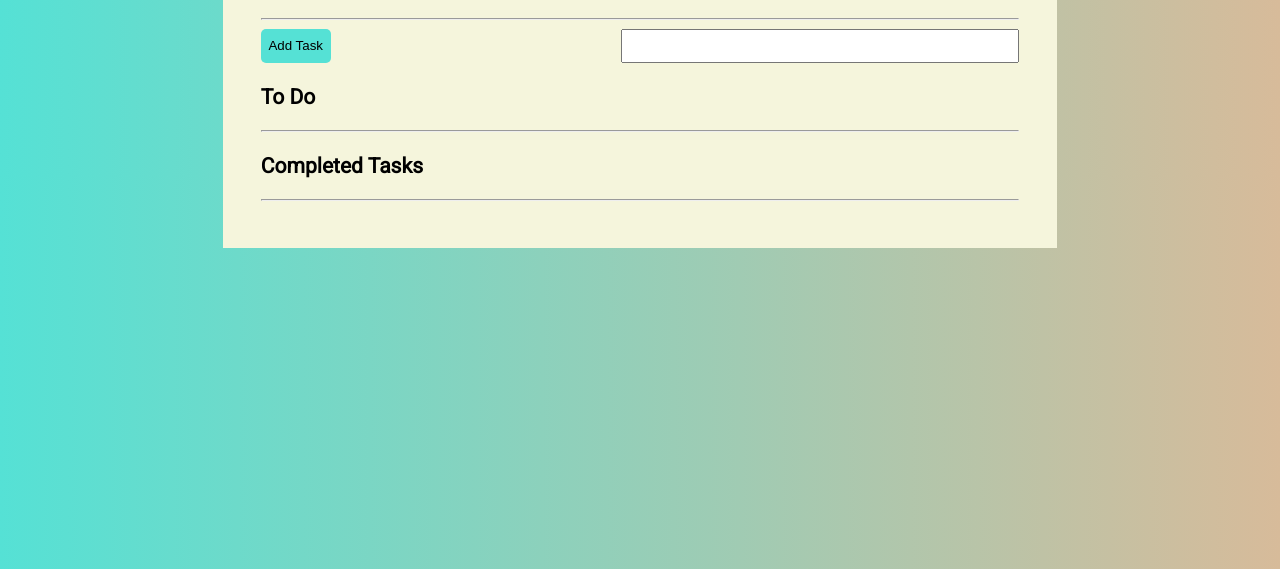
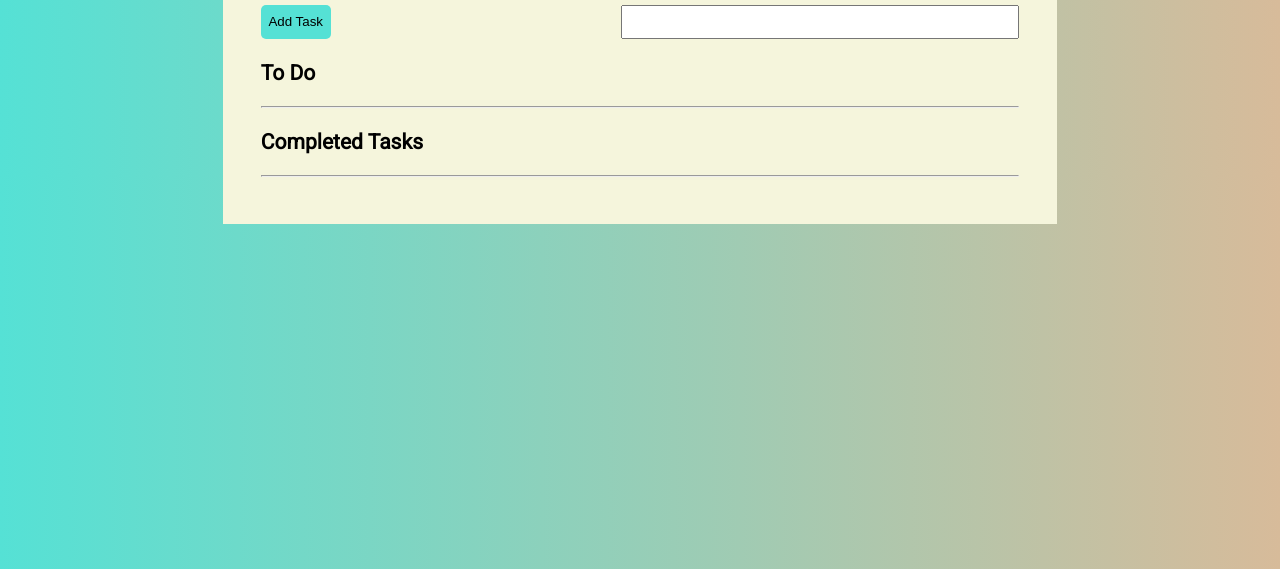
Before and after one commit to aka-023/TaskTracker, a plain HTML site: page index.html in a window 1280 px wide. Shown: the part 231-800 px from the top of the page. Drawn offline with Linux system fonts and the light colour scheme.

Commit message:
a bit more changes to top property

```diff
--- a/style.css
+++ b/style.css
@@ -7,7 +7,7 @@ body{
     max-width: 60%;
     margin: auto;
     position: relative;
-    top: 10vh;
+    top: 7vh;
     font-size: large;
     background-color: beige;
     padding: 3%;
```
